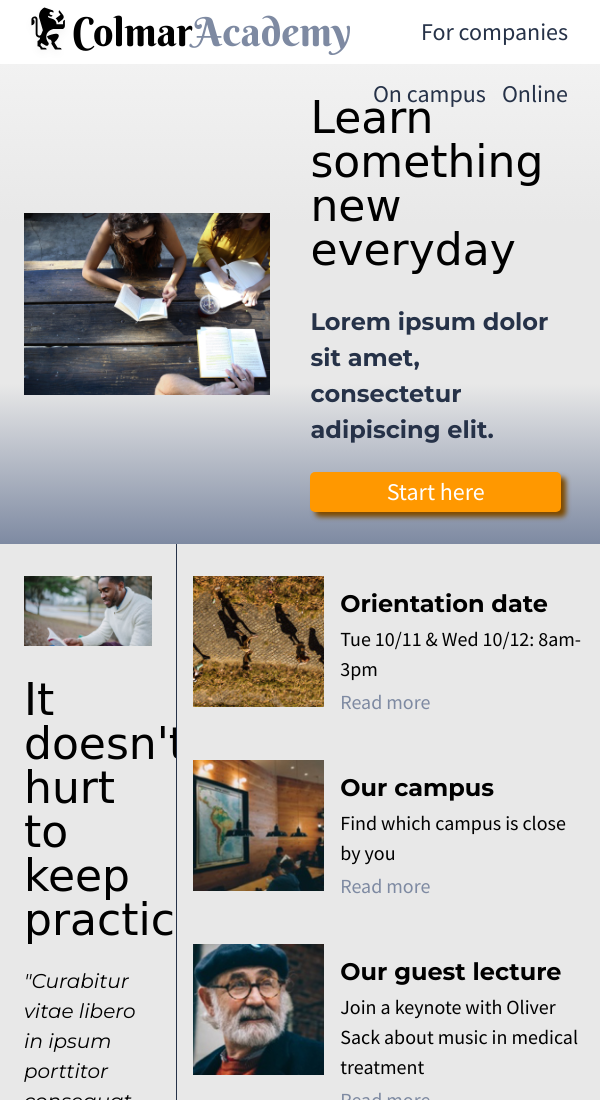
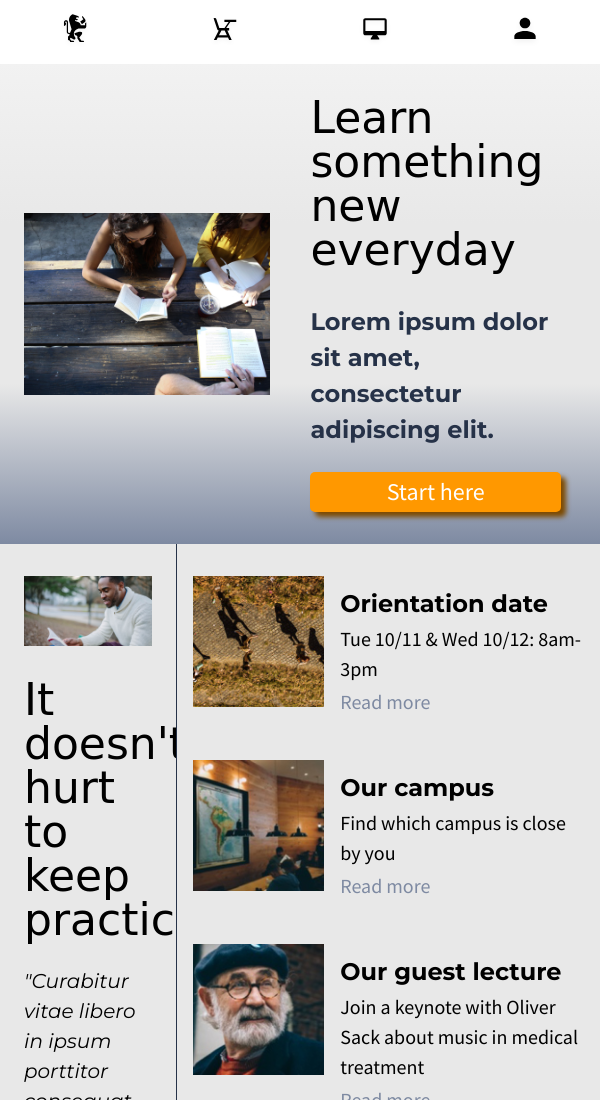
Before and after one commit to N-Spears/colmar-academy, a plain HTML site: page index.html in a window 600 px wide. Shown: the top 1100 px of the page. Drawn offline with Linux system fonts and the light colour scheme; a web font is replaced by a local one.

Commit message:
Update main-style.css

```diff
--- a/resources/main-style.css
+++ b/resources/main-style.css
@@ -482,8 +482,35 @@ footer li {
 	}
 }
 
+/*mid-screens*/
+ @media only screen and (min-width : 480px) and (max-width : 767px){
+	nav {
+		display: none;
+	}
+
+	.mobile-nav {
+		position: fixed;
+		top: 0px;
+		z-index: 10;
+		width: 100%;
+		height: 4rem;
+		display: flex;
+		align-items: center;
+		justify-content: space-around;
+		background-color: white;
+	}
+
+	.mobile-nav img {
+		min-height: 2rem
+	}
+ }
+
 /* phone (portrait) */
-@media only screen and (max-width : 375px) {
+@media only screen and  (max-width : 480px){
+	nav {
+		display: none;
+	}
+
 	.mobile-nav {
 		position: fixed;
 		top: 0px;
```
